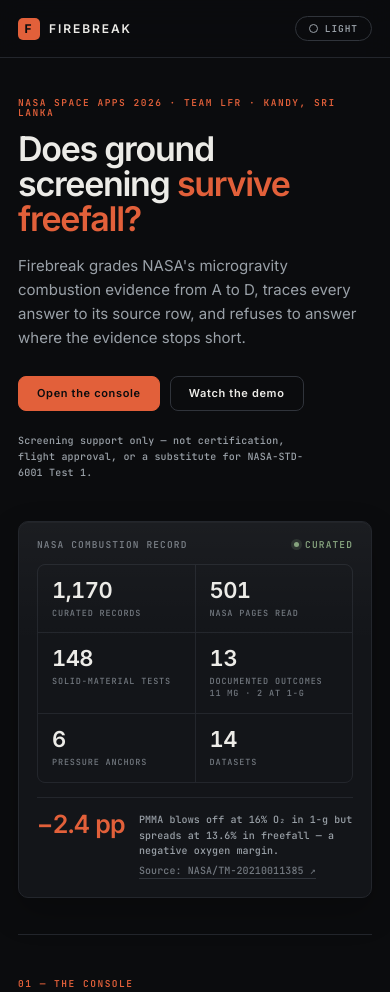
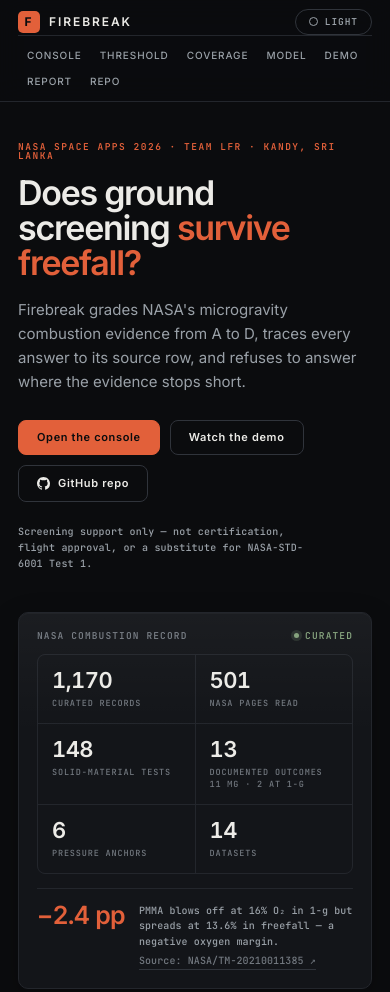
Before and after one commit to DiyonGamage/firebreak, a plain HTML site: page docs/index.html in a window 390 px wide. Shown: the top 992 px of the page. Drawn offline with Linux system fonts and the light colour scheme.

Commit message:
Keep the nav and repo action visible on phones

```diff
--- a/docs/index.html
+++ b/docs/index.html
@@ -67,7 +67,15 @@
   .themebtn:hover{color:var(--text);border-color:var(--muted)}
   .themebtn::before{content:"";width:7px;height:7px;border-radius:50%;border:1px solid currentColor}
   .themebtn span{pointer-events:none}
-  @media(max-width:860px){.rail nav{display:none}.themebtn{margin-left:auto}}
+  .btn svg{width:13px;height:13px;display:block;flex:none}
+  @media(max-width:860px){
+    .rail{flex-wrap:wrap;height:auto;row-gap:0;padding-top:9px;padding-bottom:0}
+    .rail nav{display:flex;flex-wrap:wrap;order:3;width:100%;margin-left:0;gap:0;
+      border-top:1px solid var(--line);padding:6px 0 7px}
+    .rail nav a{padding:8px 9px;white-space:nowrap;font-size:10px}
+    .themebtn{margin-left:auto}
+    section{scroll-margin-top:118px}
+  }
 
   main{max-width:1240px;margin:0 auto;padding:0 var(--pad)}
   section{padding:clamp(44px,5.6vw,76px) 0;border-top:1px solid var(--line);scroll-margin-top:76px}
@@ -375,6 +383,10 @@
     <div class="cta">
       <a class="btn solid" href="#console">Open the console</a>
       <a class="btn" href="?tour=1" data-demo>Watch the demo</a>
+      <a class="btn" href="https://github.com/DiyonGamage/firebreak" target="_blank" rel="noopener">
+        <svg viewBox="0 0 16 16" fill="currentColor" aria-hidden="true"><path d="M8 0C3.58 0 0 3.58 0 8c0 3.54 2.29 6.53 5.47 7.59.4.07.55-.17.55-.38 0-.19-.01-.82-.01-1.49-2.01.37-2.53-.49-2.69-.94-.09-.23-.48-.94-.82-1.13-.28-.15-.68-.52-.01-.53.63-.01 1.08.58 1.23.82.72 1.21 1.87.87 2.33.66.07-.52.28-.87.51-1.07-1.78-.2-3.64-.89-3.64-3.95 0-.87.31-1.59.82-2.15-.08-.2-.36-1.02.08-2.12 0 0 .67-.21 2.2.82.64-.18 1.32-.27 2-.27s1.36.09 2 .27c1.53-1.04 2.2-.82 2.2-.82.44 1.1.16 1.92.08 2.12.51.56.82 1.27.82 2.15 0 3.07-1.87 3.75-3.65 3.95.29.25.54.73.54 1.48 0 1.07-.01 1.93-.01 2.2 0 .21.15.46.55.38A8.01 8.01 0 0 0 16 8c0-4.42-3.58-8-8-8z"/></svg>
+        GitHub repo
+      </a>
     </div>
     <p class="boundary">Screening support only — not certification, flight approval, or a substitute for NASA-STD-6001 Test 1.</p>
   </div>
```
